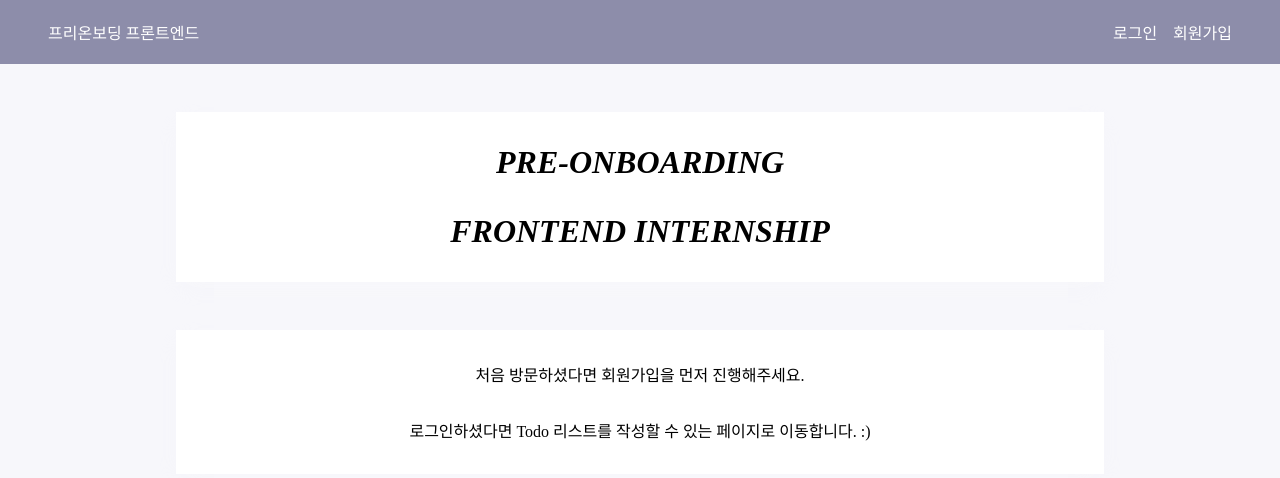
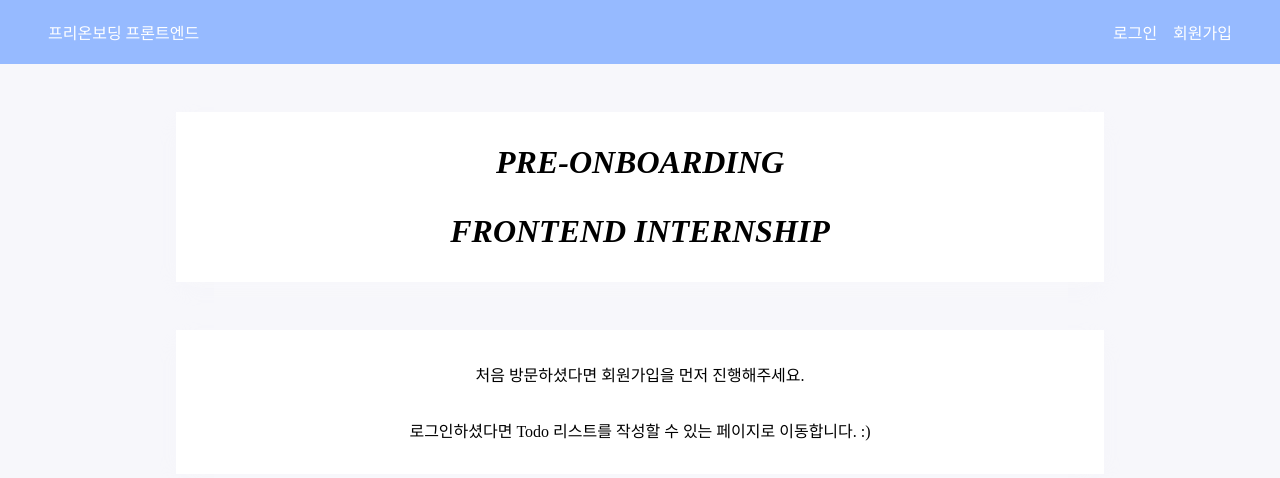
Before and after one commit to YejinHwang-D/wanted-pre-onboarding-frontend, a React (Create React App) app: page / in a window 1280 px wide. Shown: the top 478 px of the page. Built offline with nearby package versions, Linux system fonts and the light colour scheme.

Commit message:
docs: README 실행방법&배포링크 추가

```diff
--- a/src/component/Header.js
+++ b/src/component/Header.js
@@ -8,7 +8,7 @@ const HeaderStyled = styled.header`
   display: flex;
   justify-content: space-between;
   align-items: center;
-  background-color: #8d8daa;
+  background-color: #96baff;
   color: white;
   height: 4em;
 `;
```
Also changed, not shown: 1 other file (tests, documents, lock files or other folders).
